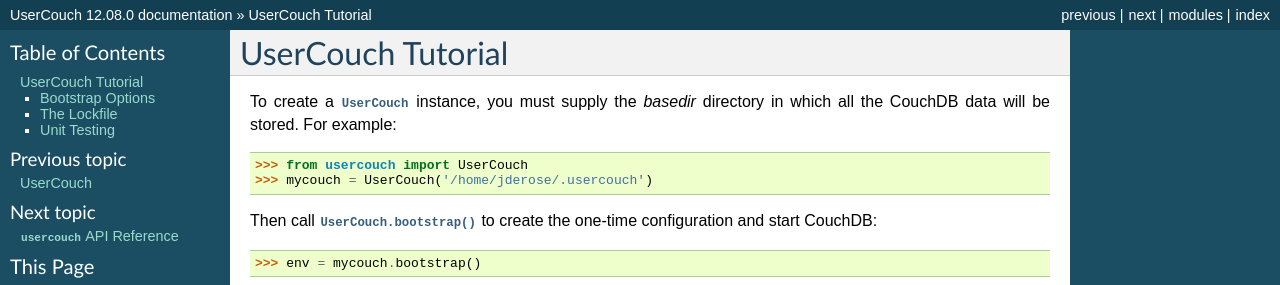
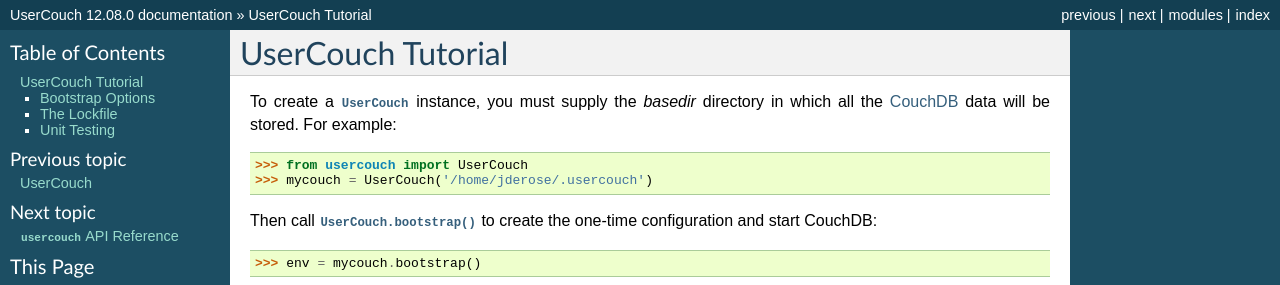
Before and after one commit to json420/usercouch, a Sphinx documentation site: the page built from doc/tutorial.rst, in a window 1280 px wide and 900 px high. Shown: the top 285 px of the window. Built offline with Sphinx 7.4.7, drawn with Linux system fonts in a browser that asks for light colours; the version number is read from the project's files by our own code.

```diff
--- a/doc/tutorial.rst
+++ b/doc/tutorial.rst
@@ -4,7 +4,7 @@ UserCouch Tutorial
 .. py:currentmodule:: usercouch
 
 To create a :class:`UserCouch` instance, you must supply the *basedir*
-directory in which all the CouchDB data will be stored.  For example:
+directory in which all the `CouchDB`_ data will be stored.  For example:
 
 >>> from usercouch import UserCouch
 >>> mycouch = UserCouch('/home/jderose/.usercouch')
```
